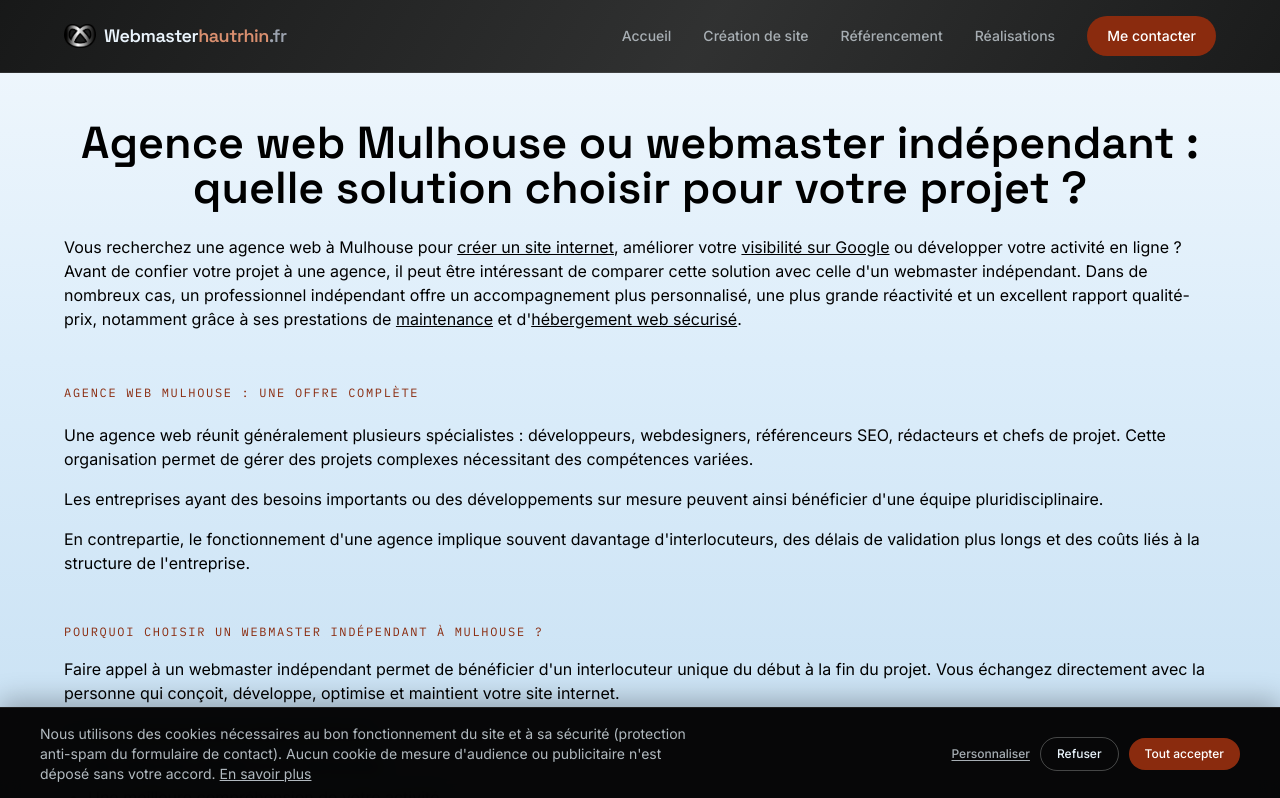
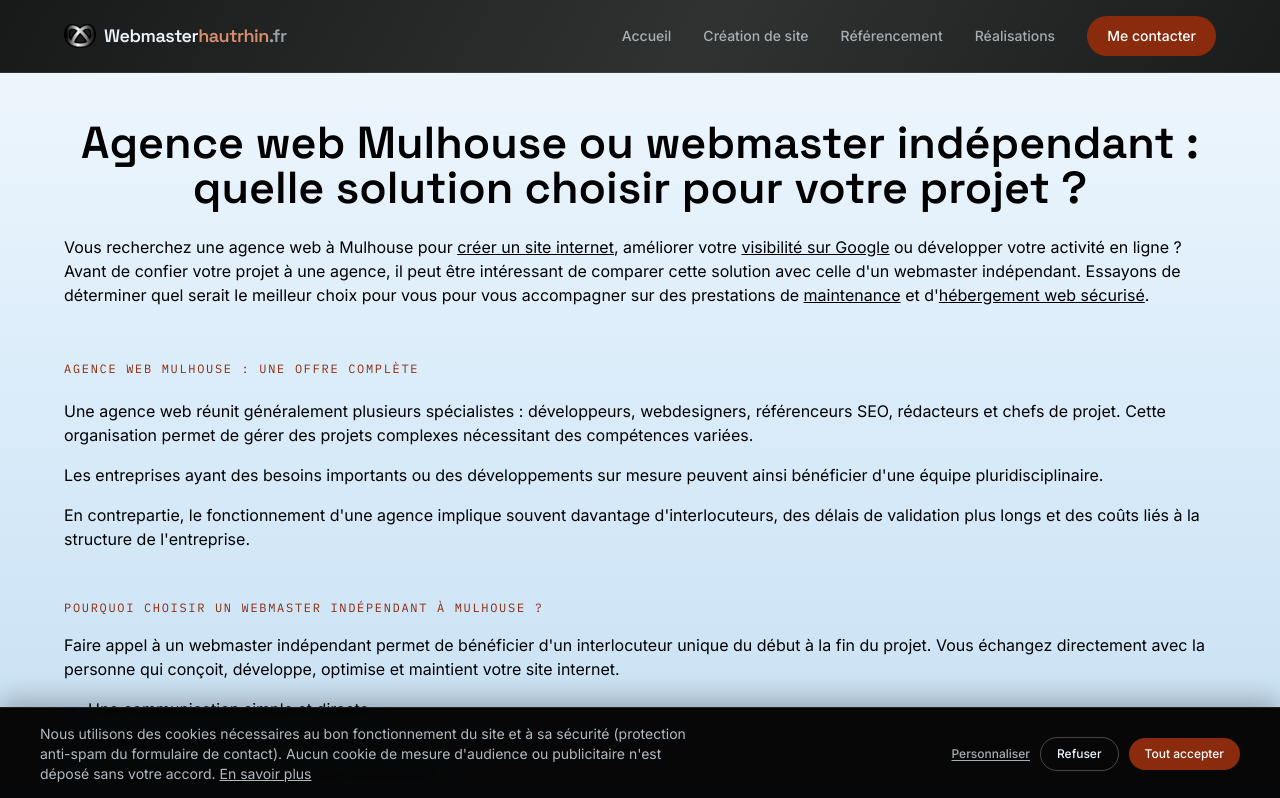
Before and after one commit to WebaHR/webmasterhautrhin.fr, a Next.js app: page /agence-web-mulhouse in a window 1280 px wide. Shown: the top 798 px of the page. Built offline with nearby package versions, Linux system fonts and the light colour scheme.

Commit message:
Update page.tsx

```diff
--- a/app/agence-web-mulhouse/page.tsx
+++ b/app/agence-web-mulhouse/page.tsx
@@ -133,9 +133,7 @@ export default function AgenceWebMulhouse() {
   Avant de confier votre projet à une agence, il peut être intéressant de
   comparer cette solution avec celle d'un webmaster indépendant.
 
-  Dans de nombreux cas, un professionnel indépendant offre un
-  accompagnement plus personnalisé, une plus grande réactivité et un
-  excellent rapport qualité-prix, notamment grâce à ses prestations de{" "}
+  Essayons de déterminer quel serait le meilleur choix pour vous pour vous accompagner sur des prestations de{" "}
   <Link
     href="/maintenance-site-internet"
     className="text-primary underline hover:no-underline"
```
